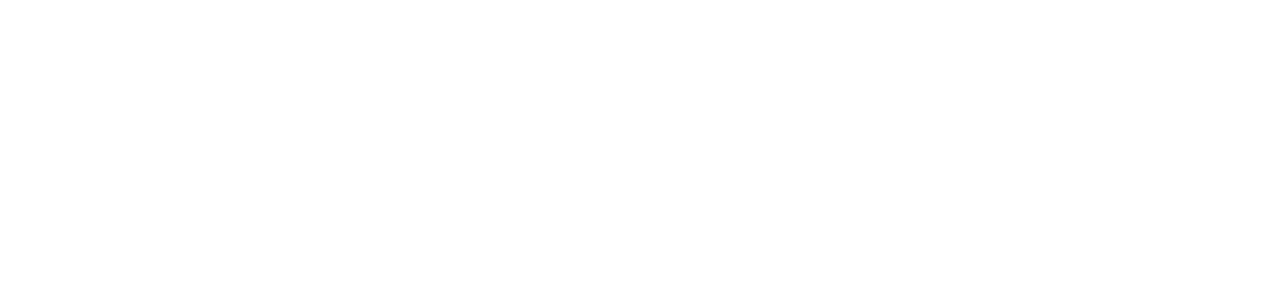
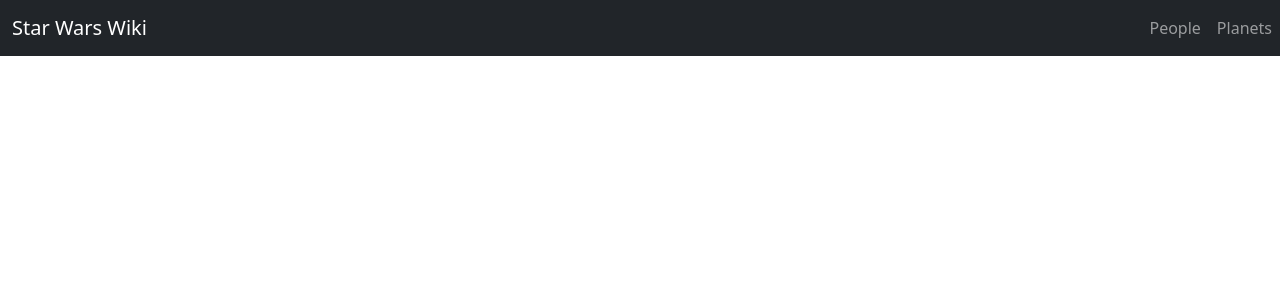
Before and after one commit to HitomiWin/starwars-wiki, a React (Create React App) app: page / in a window 1280 px wide. Shown: the top 300 px of the page. Built offline with nearby package versions, Linux system fonts and the light colour scheme.

Commit message:
Added Navigation

```diff
--- a/src/App.js
+++ b/src/App.js
@@ -1,10 +1,15 @@
+import {Route} from "react-router-dom"
+import Navigation from "./pages/percials/Navigation";
 
 
 function App() {
   return (
+    <>
+      <Navigation />
     <div className="App">
 
     </div>
+    </>
   );
 }
 
--- a/src/index.css
+++ b/src/index.css
@@ -1,13 +1,3 @@
 body {
   margin: 0;
-  font-family: -apple-system, BlinkMacSystemFont, 'Segoe UI', 'Roboto', 'Oxygen',
-    'Ubuntu', 'Cantarell', 'Fira Sans', 'Droid Sans', 'Helvetica Neue',
-    sans-serif;
-  -webkit-font-smoothing: antialiased;
-  -moz-osx-font-smoothing: grayscale;
 }
-
-code {
-  font-family: source-code-pro, Menlo, Monaco, Consolas, 'Courier New',
-    monospace;
-}
--- a/src/index.jsx
+++ b/src/index.js
@@ -1,6 +1,8 @@
+import 'bootstrap/dist/css/bootstrap.min.css';
 import React from "react";
 import ReactDOM from "react-dom";
 import "./index.css";
+import { BrowserRouter } from "react-router-dom";
 import App from "./App";
 import { QueryClient, QueryClientProvider } from 'react-query';
 import { ReactQueryDevtools } from 'react-query/devtools';
@@ -10,8 +12,10 @@
 ReactDOM.render(
   <React.StrictMode>
     <QueryClientProvider client={queryClient}>
-      <App />
-      <ReactQueryDevtools initialIsOpen={false} />
+      <BrowserRouter>
+       <App />
+       <ReactQueryDevtools initialIsOpen={false} />
+      </BrowserRouter>
     </QueryClientProvider>
   </React.StrictMode>,
   document.getElementById("root")
--- /dev/null
+++ b/src/pages/percials/Navigation.jsx
@@ -0,0 +1,32 @@
+import React from "react";
+import { Link, NavLink } from "react-router-dom";
+import Container from "react-bootstrap/Container";
+import Nav from "react-bootstrap/Nav";
+import Navbar from "react-bootstrap/Navbar";
+
+const Navigation = () => {
+  return (
+    <Navbar collapseOnSelect expand="md" bg="dark" variant="dark">
+      <Container>
+        <Link to="/" className="navbar-brand">
+          Star Wars Wiki
+        </Link>
+      </Container>
+
+      <Navbar.Toggle aria-controls="basic-navbar-nav" />
+      <Navbar.Collapse id="basic-navbar-nav">
+        <Nav className="ms-auto">
+          <NavLink to="/people" className="nav-link">
+            People
+          </NavLink>
+
+          <NavLink to="/planet" className="nav-link">
+            Planets
+          </NavLink>
+        </Nav>
+      </Navbar.Collapse>
+    </Navbar>
+  );
+};
+
+export default Navigation;
```
